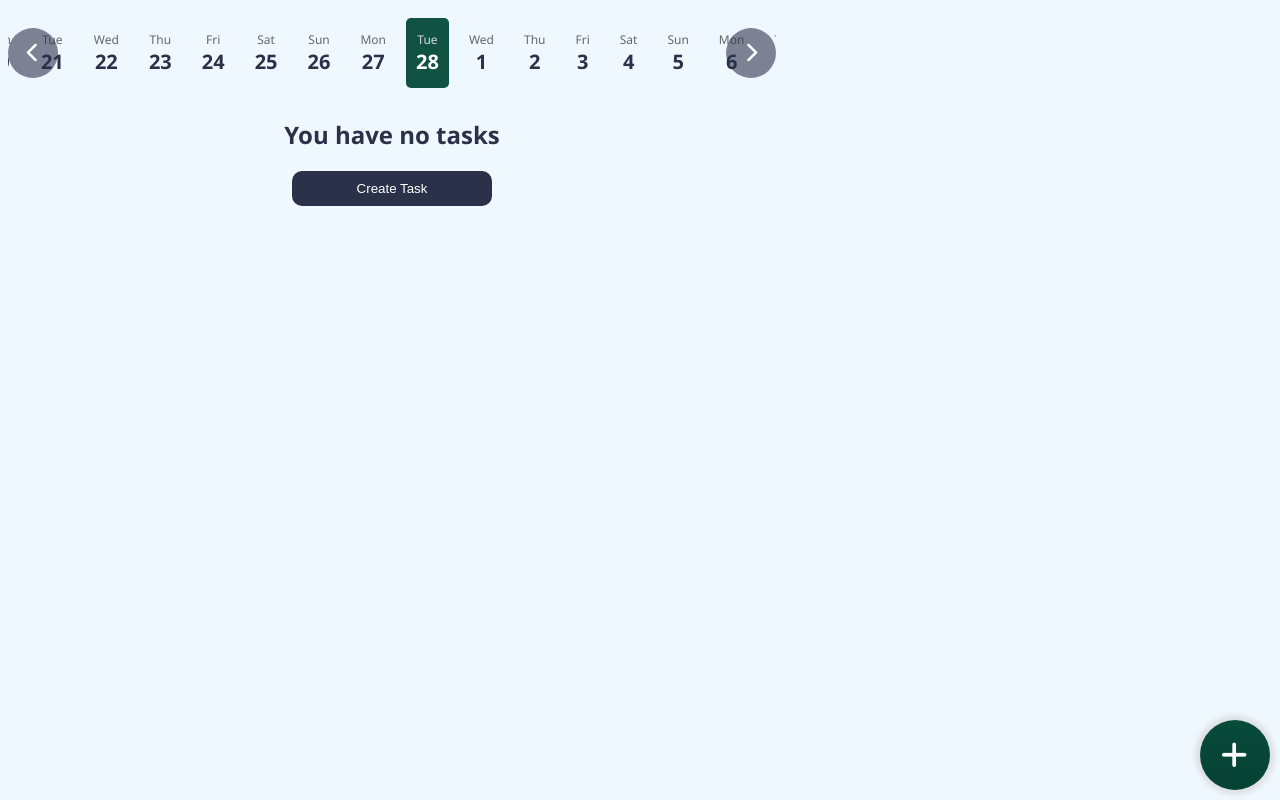
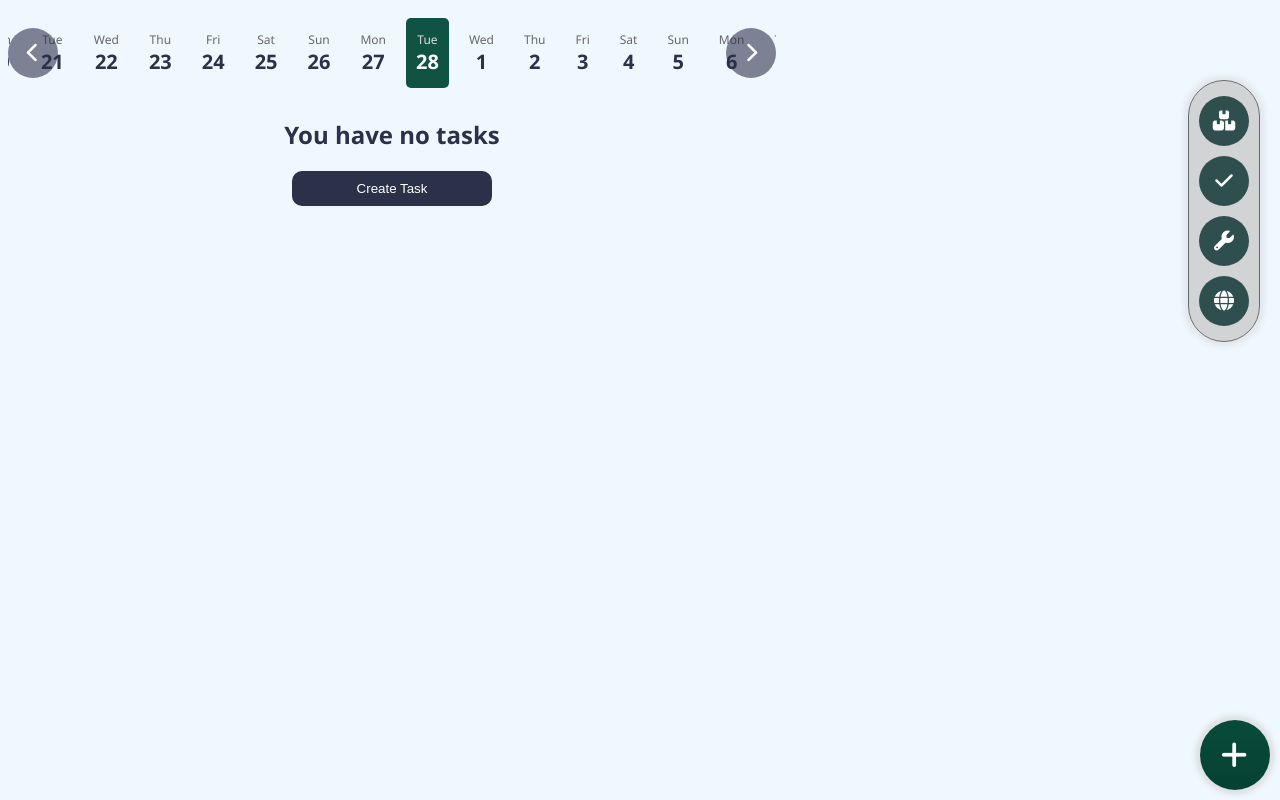
Before and after one commit to eti-iniER/webtasks, a React (Vite) app: page / in a window 1280 px wide. Built offline with nearby package versions, Linux system fonts and the light colour scheme.

Commit message:
Implemented floating control panel

```diff
--- a/src/App.jsx
+++ b/src/App.jsx
@@ -4,6 +4,7 @@ import TaskItemMenu from "./components/TaskItemMenu";
 import TaskCreateButton from "./components/UI/TaskCreateButton";
 import TaskGrid from "./components/UI/TaskGrid";
 import Calendar from "./components/Calendar";
+import FloatingControlPanel from "./components/FloatingControlPanel";
 
 import { useState } from "react";
 
@@ -102,6 +103,8 @@ function App() {
         {allTasks}
       </TaskGrid>
 
+      <FloatingControlPanel></FloatingControlPanel>
+
       <TaskCreateButton toggleCreateMenu={toggleSideBar} />
       {currentTask ? <TaskItemMenu visible={menuState} task={currentTask} close={toggleMenu} showEditMenu={editTask} sideBarState={sideBarDisplayState} deleteTask={deleteTaskHandler} /> : ""}
       <SideBar displayState={sideBarDisplayState} close={toggleSideBar} createTask={saveTaskHandler} animation={sideBarAnimation}
--- /dev/null
+++ b/src/components/FloatingControlPanel.css
@@ -0,0 +1,30 @@
+.floating-control-panel {
+    display: flex;
+    position: fixed;
+    top: 10vh;
+    right: 20px;
+    box-shadow: 0px 0px 5px 5px #c0c0c048;
+    border-radius: 100px;
+    height: fit-content;
+    margin: auto;
+    flex-direction: column;
+    padding: 10px 5px;
+    background-color: rgba(204, 204, 204, 0.842);
+    border: 1px solid #696969;
+}
+
+.control-panel-button {
+    display: flex;
+    justify-content: center;
+    align-items: center;
+    padding: 20px;
+    outline: none;
+    border: 0px;
+    border-radius: 50%;
+    background-color: darkslategray;
+    color: white;
+    width: 50px;
+    height: 50px;
+    font-size: 20px;
+    margin: 5px;
+}
--- /dev/null
+++ b/src/components/FloatingControlPanel.jsx
@@ -0,0 +1,14 @@
+import "./FloatingControlPanel.css";
+
+const FloatingControlPanel = (props) => {
+    return (
+        <div className="floating-control-panel">
+            <button className="control-panel-button"><span className="fa-solid fa-boxes"></span></button>
+            <button className="control-panel-button"><span className="fa-solid fa-check"></span></button>
+            <button className="control-panel-button"><span className="fa-solid fa-wrench"></span></button>
+            <button className="control-panel-button"><span className="fa-solid fa-globe"></span></button>
+        </div>
+    )
+}
+
+export default FloatingControlPanel;
```
